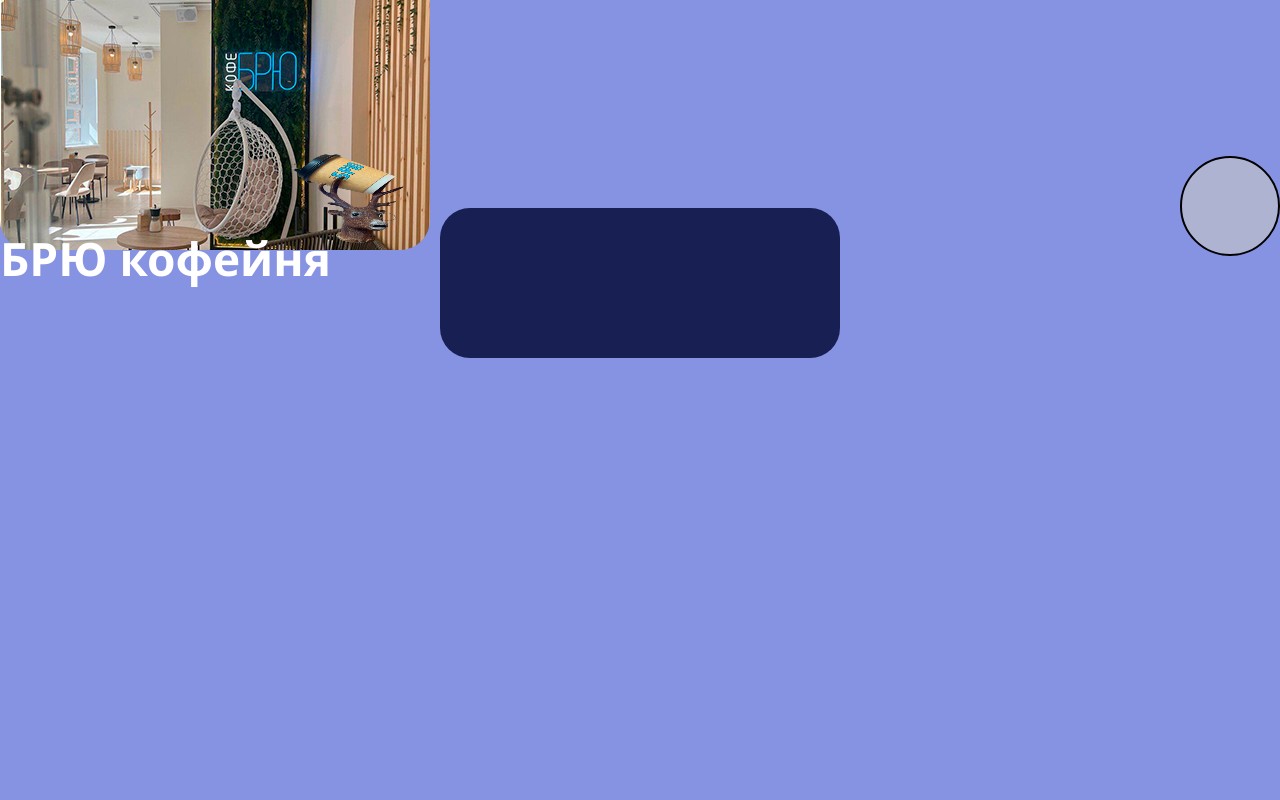
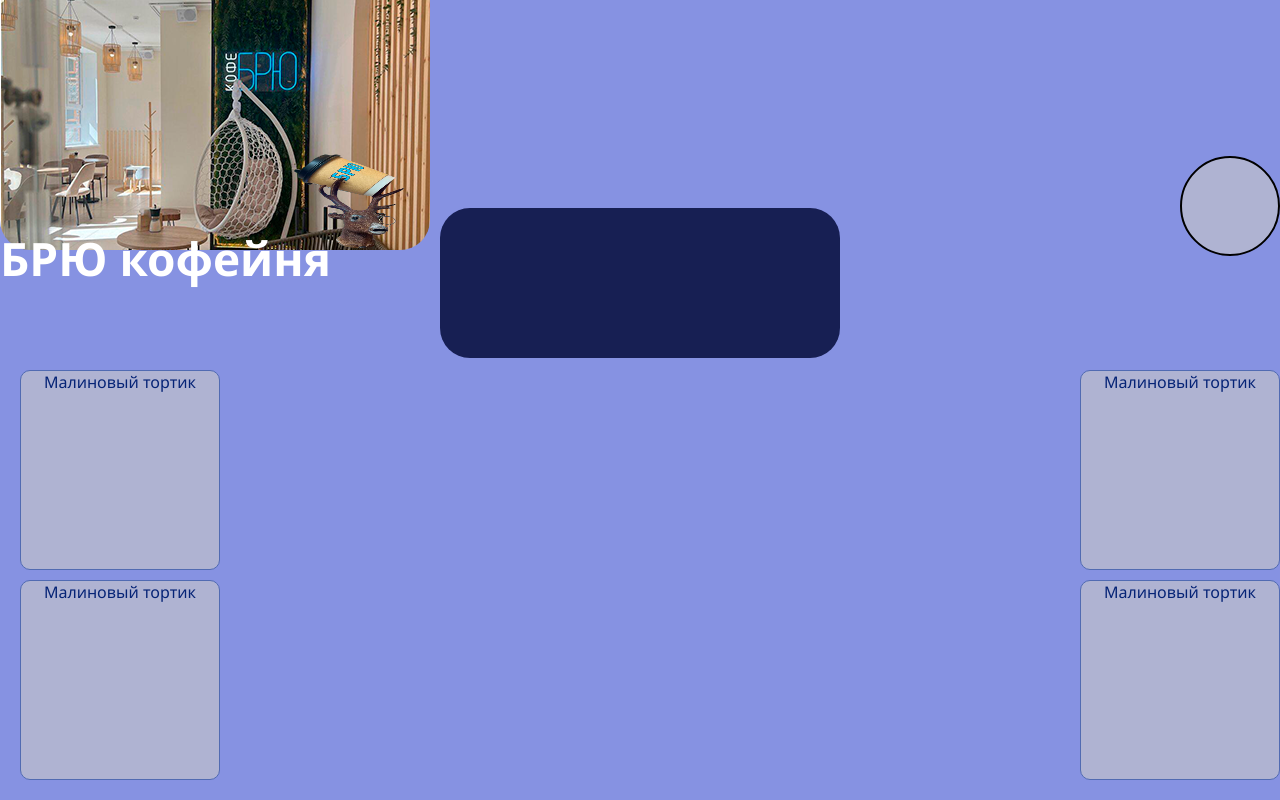
Before and after one commit to ShtefanDU/TestKilnMiniApp, a plain HTML site: page index.html in a window 1280 px wide. Drawn offline with Linux system fonts and the light colour scheme.

Commit message:
Update index.html

```diff
--- a/index.html
+++ b/index.html
@@ -22,9 +22,13 @@
     }
     document.getElementById('screen').appendChild(createElement('div', `position: absolute; transform: translateX(-50%); left: 50%; width: 400px; top: 208px; height: 150px; z-index: 1; margin: 0px 30px 0px 0px; background: rgba(23, 31, 83, 1); border: 0px solid rgba(82, 32, 32, 1); border-radius: 30px 30px 30px 30px; font-size: px; white-space: nowrap; color: #000;`, ``, ``));
     document.getElementById('screen').appendChild(createElement('div', `position: absolute; left: 0; right: 0; top: 240px; height: 107px; z-index: 1; margin: 0px 0px 0px 0px; padding: 0px 0px 0px 0px; background: transparent; font-size: 46px; font-weight: bold; font-style: normal; font-family: Segoe UI; text-align: left; white-space: normal; line-height: 36px; color: rgba(255, 255, 255, 1);`, `БРЮ кофейня`, ``));
-    document.getElementById('screen').appendChild(createElement('img', `position: absolute; left: 0px; width: 430px; top: 0px; height: 250px; z-index: 0; margin: 0px 0px 0px 0px; background: transparent; border: 0px solid rgba(0, 0, 0, 1); border-radius: 0px 0px 30px 30px; font-size: px; white-space: nowrap; color: #000;`, ``, `Assets/Без имени-1.png`));
+    document.getElementById('screen').appendChild(createElement('img', `position: absolute; left: 0; right: 0; top: 0px; height: 250px; z-index: 0; margin: 0px 0px 0px 0px; background: transparent; border: 0px solid rgba(0, 0, 0, 1); border-radius: 0px 0px 30px 30px; font-size: px; white-space: nowrap; color: #000;`, ``, `Assets/Без имени-1.png`));
     document.getElementById('screen').appendChild(createElement('div', `position: absolute; right: 0px; width: 100px; top: 156px; height: 100px; z-index: 1; margin: 0px 0px 0px -30px; background: rgba(175, 179, 210, 1); border: 2px solid rgba(0, 0, 0, 1); border-radius: 50px 50px 50px 50px; font-size: px; white-space: nowrap; color: #000;`, ``, ``));
-    document.getElementById('screen').appendChild(createElement('img', `position: absolute; left: 294px; width: 110px; top: 153px; height: 90px; z-index: 1; margin: 0px 0px 0px 0px; background: transparent; border: 0px solid rgba(0, 0, 0, 1); border-radius: 0px 0px 0px 0px; font-size: px; white-space: nowrap; color: #000;`, ``, `Assets/photo_2025-05-13_21-07-03.png`));
+    document.getElementById('screen').appendChild(createElement('img', `position: absolute; left: 294px; width: 110px; top: 153px; height: 95px; z-index: 1; margin: 0px 0px 0px 0px; background: transparent; border: 0px solid rgba(0, 0, 0, 1); border-radius: 0px 0px 0px 0px; font-size: px; white-space: nowrap; color: #000;`, ``, `Assets/photo_2025-05-13_21-07-03.png`));
+    document.getElementById('screen').appendChild(createElement('button', `position: absolute; left: 10px; width: 200px; top: 370px; height: 200px; z-index: 0; justify-content: center; display: flex; margin: 0px 0px 0px 10px; padding: 0px 0px 10px 0px; background: rgba(175, 179, 210, 1); border: 1px solid rgba(81, 107, 178, 1); border-radius: 10px 10px 10px 10px; font-size: 16px; font-weight: semibold; font-style: normal; font-family: Segoe UI; text-align: center; white-space: normal; color: rgba(5, 35, 118, 1);`, `Малиновый тортик `, ``));
+    document.getElementById('screen').appendChild(createElement('button', `position: absolute; right: 0px; width: 200px; top: 370px; height: 200px; z-index: 0; justify-content: center; display: flex; margin: 0px 0px 0px -10px; padding: 0px 0px 10px 0px; background: rgba(175, 179, 210, 1); border: 1px solid rgba(81, 107, 178, 1); border-radius: 10px 10px 10px 10px; font-size: 16px; font-weight: semibold; font-style: normal; font-family: Segoe UI; text-align: center; white-space: normal; color: rgba(5, 35, 118, 1);`, `Малиновый тортик `, ``));
+    document.getElementById('screen').appendChild(createElement('button', `position: absolute; left: 10px; width: 200px; top: 580px; height: 200px; z-index: 0; justify-content: center; display: flex; margin: 0px 0px 0px 10px; padding: 0px 0px 10px 0px; background: rgba(175, 179, 210, 1); border: 1px solid rgba(81, 107, 178, 1); border-radius: 10px 10px 10px 10px; font-size: 16px; font-weight: semibold; font-style: normal; font-family: Segoe UI; text-align: center; white-space: normal; color: rgba(5, 35, 118, 1);`, `Малиновый тортик `, ``));
+    document.getElementById('screen').appendChild(createElement('button', `position: absolute; right: 0px; width: 200px; top: 580px; height: 200px; z-index: 0; justify-content: center; display: flex; margin: 0px 0px 0px -10px; padding: 0px 0px 10px 0px; background: rgba(175, 179, 210, 1); border: 1px solid rgba(81, 107, 178, 1); border-radius: 10px 10px 10px 10px; font-size: 16px; font-weight: semibold; font-style: normal; font-family: Segoe UI; text-align: center; white-space: normal; color: rgba(5, 35, 118, 1);`, `Малиновый тортик `, ``));
   </script>
 </body>
 </html>
```
